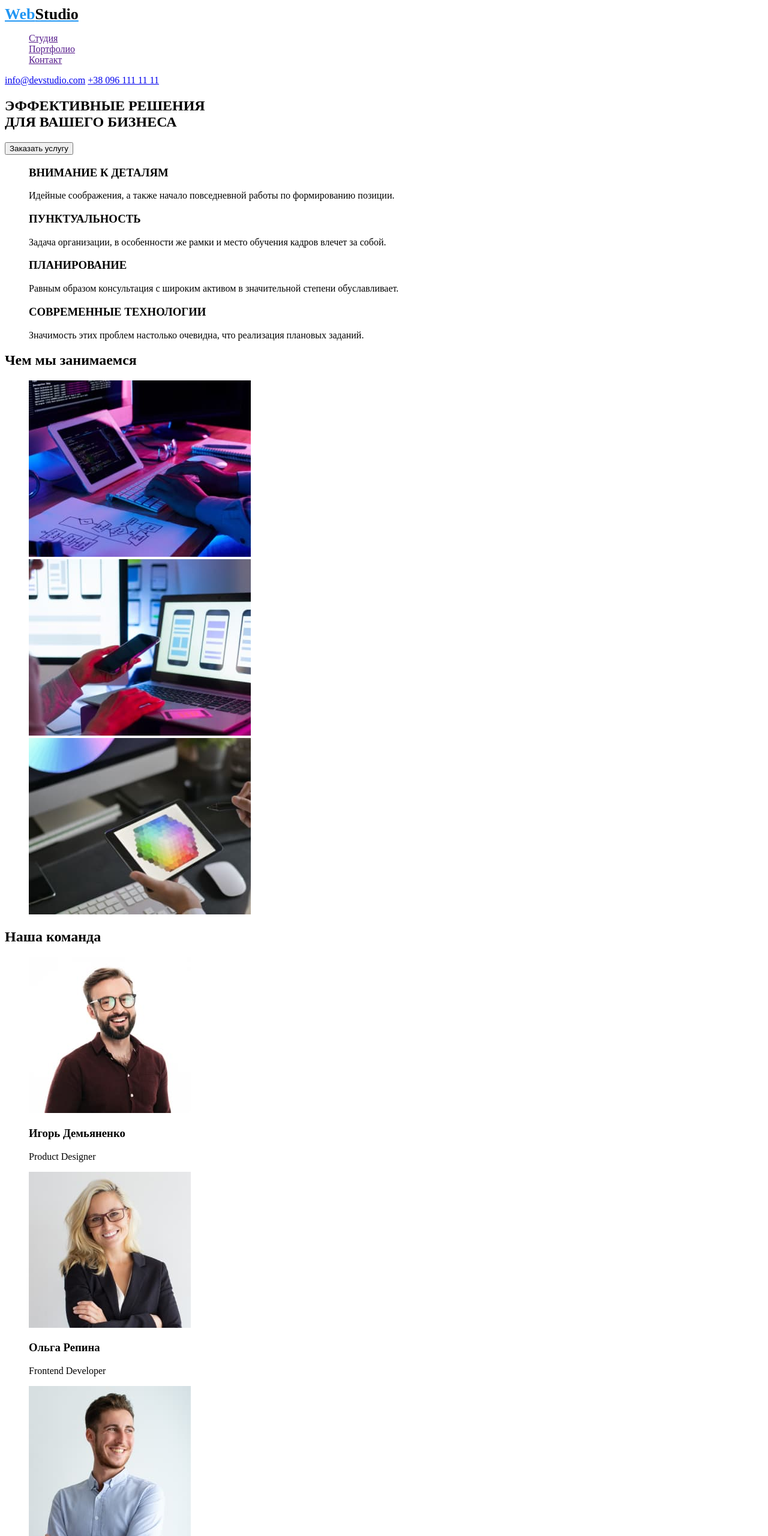
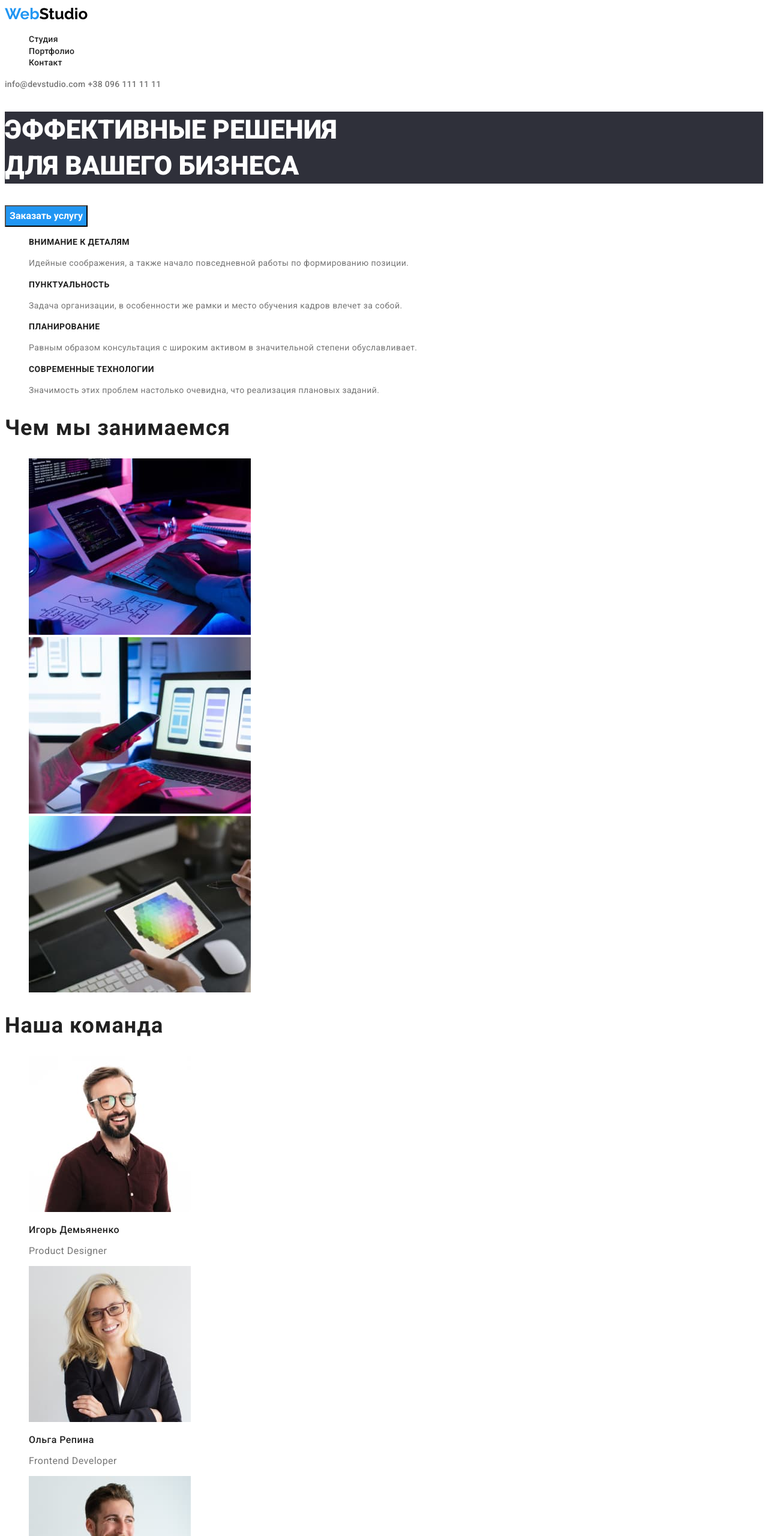
Before and after one commit to Zhenya240315/goit-markup-hw-02, a plain HTML site: page index.html in a window 1280 px wide. Shown: the top 2560 px of the page at 60% size. Drawn offline with Linux system fonts and the light colour scheme.

Commit message:
first list css

```diff
--- a/css/styles.css
+++ b/css/styles.css
@@ -1,22 +1,153 @@
+:root{
+--title-color: #212121;
+--text-color:#757575;
+}
+body{
+font-family:'Roboto', sans-serif;
+
+}
 /* header */
 ul {
 list-style: none;
 }
+.header-link,
+.header-mail,
+.header-tel{
+    text-decoration: none;
+}
 .logo{
-    color: #2196F3;
+font-family: 'Raleway';
+text-decoration: none;
 font-weight: 700;
 font-size: 26px;
 line-height: 31px;
-
-}
-.Studio{
-    color: #000000
-    ;
-}
-.site-nav .link:hover,
-.site-nav .link:focus {
 color: #2196F3;
 }
-.section{
-    color: #212121;
+.studio{
+    color: #000000;
 }
+
+.header-link{
+    font-family: 'Roboto';
+    font-weight: 500;
+    font-size: 14px;
+    line-height: 1.33;
+    letter-spacing: 0.02em;
+    color:var(--title-color);
+}
+.header-link:hover,
+.header-link:focus {
+color: #2196F3;
+}
+
+.header-mail,
+.header-tel {
+    font-weight: 500;
+    font-size: 14px;
+    line-height: 1.33;
+    letter-spacing: 0.02em;
+    color: var(--text-color);
+}
+.header-mail:hover,
+.header-mail:focus {
+    color: #2196F3;
+}
+.header-tel:hover,
+.header-tel:focus {
+    color: #2196F3;
+}
+/*-------MAIN-------*/
+.title-item{
+    font-family: 'Roboto';
+    font-weight: 900;
+    font-size: 44px;
+    line-height: calc(60/44);
+    background-color:#2F303A;
+    color: #FFFFFF;
+}
+.title-btn{
+    font-family: 'Roboto';
+    font-weight: 700;
+    font-size: 16px;
+    line-height: 1.87;
+    background-color:#2196F3;
+    color: #FFFFFF;
+}
+.description-title{
+font-weight: 700;
+font-size: 14px;
+line-height: 1.33;
+letter-spacing: 0.03em;
+
+color: var(--title-color);
+}
+.description-text{
+ font-weight: 400;
+    font-size: 14px;
+    line-height: 1.71;
+    letter-spacing: 0.03em;
+    color: var(--text-color);
+}
+
+.work-title{
+font-weight: 700;
+font-size: 36px;
+line-height: 1.17;
+letter-spacing: 0.03em;
+color: var(--title-color);
+}
+/*-------- Team --------*/
+
+.team {
+}
+.team-title {
+font-weight: 700;
+font-size: 36px;
+line-height: calc(42/36);
+letter-spacing: 0.03em;
+color: var(--title-color);
+}
+
+.team-name {
+font-weight: 500;
+font-size: 16px;
+line-height: calc(19/16);
+letter-spacing: 0.03em;
+color:var(--title-color);
+}
+.team-work-position {
+font-weight: 400;
+font-size: 16px;
+line-height: calc(19/16);
+letter-spacing: 0.03em;
+color: var(--text-color);
+}
+/* -------footer------ */
+.ftr {
+background: #2F303A;
+}
+.ftr-studio{
+color: #FFFFFF;
+}
+.footer-address{
+    font-size: 14px;
+    line-height: calc(24/14);
+    letter-spacing: 0.03em;
+    color: #FFFFFF;
+}
+.footer-mail{
+font-size: 14px;
+line-height: 24px;
+letter-spacing: 0.03em;
+text-decoration: none;
+color: rgba(255, 255, 255, 0.6);
+}
+.footer-tel{
+    font-size: 14px;
+    line-height: calc(24/14);
+    letter-spacing: 0.03em;
+    text-decoration: none;
+    color: rgba(255, 255, 255, 0.6);
+}
+
+/* -------------------------PORTFOLIO------------------------ */
--- a/index.html
+++ b/index.html
@@ -7,91 +7,94 @@
     <meta name="viewport" content="width=device-width, initial-scale=1.0">
     <title>Webstudio</title>
     <link rel="stylesheet" href="./css/styles.css">
+    <link rel="preconnect" href="https://fonts.googleapis.com">
+    <link href="https://fonts.googleapis.com/css2?family=Raleway:wght@700&family=Roboto:wght@400;500;700;900&display=swap" rel="stylesheet">
+<link rel="preconnect" href="https://fonts.gstatic.com" crossorigin>
+
 </head>
-
 
 <body class="body">
     <header class="header">
 
         <nav>
-            <a class="logo" href="/">Web<span class="Studio">Studio</span></a>
-            <ul class="site-nav list">
-                <li><a href="" class="link">Студия</a></li>
-                <li><a href="" class="link">Портфолио</a></li>
-                <li><a href="" class="link">Контакт</a></li>
+            <a class="logo" href="/">Web<span class="studio">Studio</span></a>
+            <ul class="header-list">
+                <li class="header-item"><a href="" class="header-link">Студия</a></li>
+                <li class="header-item"><a href="" class="header-link">Портфолио</a></li>
+                <li class="header-item"><a href="" class="header-link">Контакт</a></li>
             </ul>
     </nav>
-        <a href="mailto:info@devstudio.com">info@devstudio.com</a>
-        <a href="tel:+380961111111">+38 096 111 11 11</a>
+        <a href="mailto:info@devstudio.com" class="header-mail">info@devstudio.com</a>
+        <a href="tel:+380961111111" class="header-tel">+38 096 111 11 11</a>
     </header>
 
     <main class="main">
 
-        <section>
-            <h1>ЭФФЕКТИВНЫЕ РЕШЕНИЯ <br />ДЛЯ ВАШЕГО БИЗНЕСА</h1>
-            <button type="button">Заказать услугу</button>
+        <section class="title">
+            <h1 class="title-item">ЭФФЕКТИВНЫЕ РЕШЕНИЯ <br />ДЛЯ ВАШЕГО БИЗНЕСА</h1>
+            <button class="title-btn" type="button">Заказать услугу</button>
         </section>
 
-        <section>
+        <section class="description">
             <ul>
                 <li>
-                    <h3>ВНИМАНИЕ К ДЕТАЛЯМ</h3>
-                    <p>Идейные соображения, а также начало повседневной работы по формированию позиции.</p>
+                    <h3 class="description-title">ВНИМАНИЕ К ДЕТАЛЯМ</h3>
+                    <p class="description-text">Идейные соображения, а также начало повседневной работы по формированию позиции.</p>
                 </li>
                 <li>
-                    <h3>ПУНКТУАЛЬНОСТЬ</h3>
-                    <p>Задача организации, в особенности же рамки и место обучения кадров влечет за собой.</p>
+                    <h3 class="description-title">ПУНКТУАЛЬНОСТЬ</h3>
+                    <p class="description-text">Задача организации, в особенности же рамки и место обучения кадров влечет за собой.</p>
                 </li>
                 <li>
-                    <h3>ПЛАНИРОВАНИЕ</h3>
-                    <p>Равным образом консультация с широким активом в значительной степени обуславливает.</p>
+                    <h3 class="description-title">ПЛАНИРОВАНИЕ</h3>
+                    <p class="description-text">Равным образом консультация с широким активом в значительной степени обуславливает.</p>
                 </li>
                 <li>
-                    <h3>СОВРЕМЕННЫЕ ТЕХНОЛОГИИ</h3>
-                    <p>Значимость этих проблем настолько очевидна, что реализация плановых заданий.</p>
+                    <h3 class="description-title">СОВРЕМЕННЫЕ ТЕХНОЛОГИИ</h3>
+                    <p class="description-text">Значимость этих проблем настолько очевидна, что реализация плановых заданий.</p>
                 </li>
             </ul>
         </section>
 
-        <section>
-            <h2>Чем мы занимаемся</h2>
-            <ul>
-                <li><img src="./images/box1.jpg" alt="img1" width="370" height="294"></li>
-                <li><img src="./images/box2.jpg" alt="img2" width="370" height="294"></li>
-                <li><img src="./images/box3.jpg" alt="img3" width="370" height="294"></li>
+        <section class="work">
+            <h2 class="work-title">Чем мы занимаемся</h2>
+            <ul class="work-image">
+                <li class="work-image-jpg"><img src="./images/box1.jpg" alt="img1" width="370" height="294"></li>
+                <li class="work-image-jpg"><img src="./images/box2.jpg" alt="img2" width="370" height="294"></li>
+                <li class="work-image-jpg"><img src="./images/box3.jpg" alt="img3" width="370" height="294"></li>
 
             </ul>
         </section>
-        <section>
-            <h2>Наша команда</h2>
-            <ul>
-                <li><img src="./images/img1.jpg" alt="фото Игорь Демьяненко" width="270">
-                    <h3>Игорь Демьяненко</h3>
-                    <p lang="en">Product Designer</p>
+        <section class="team">
+            <h2 class="team-title">Наша команда</h2>
+            <ul class="team-list">
+                <li class="team-item"><img src="./images/img1.jpg" alt="фото Игорь Демьяненко" width="270">
+                    <h3 class="team-name">Игорь Демьяненко</h3>
+                    <p class="team-work-position" lang="en">Product Designer</p>
                 </li>
-                <li><img src="./images/img2.jpg" alt="фото Ольга Репина" width="270">
-                    <h3>Ольга Репина</h3>
-                    <p lang="en">Frontend Developer</p>
+                <li class="team-item"><img src="./images/img2.jpg" alt="фото Ольга Репина" width="270">
+                    <h3 class="team-name">Ольга Репина</h3>
+                    <p class="team-work-position" lang="en">Frontend Developer</p>
                 </li>
-                <li><img src="./images/img3.jpg" alt="фото Николай Тарасов" width="270">
-                    <h3>Николай Тарасов</h3>
-                    <p lang="en">Marketing</p>
+                <li class="team-item"><img src="./images/img3.jpg" alt="фото Николай Тарасов" width="270">
+                    <h3 class="team-name">Николай Тарасов</h3>
+                    <p class="team-work-position" lang="en">Marketing</p>
                 </li>
-                <li><img src="./images/img4.jpg" alt="фото Михаил Ермаков" width="270">
-                    <h3>Михаил Ермаков</h3>
-                    <p lang="en">UI Designer</p>
+                <li class="team-item"><img src="./images/img4.jpg" alt="фото Михаил Ермаков" width="270">
+                    <h3 class="team-name">Михаил Ермаков</h3>
+                    <p class="team-work-position" lang="en">UI Designer</p>
                 </li>
             </ul>
         </section>
     </main>
 
-    <footer>
-        <a class="logo" href="/">Web<span class="Studio">Studio</span></a>
-        <address>
-            <p>г. Киев, пр-т Леси Украинки, 26</p>
-            <ul>
-                <li><a href="mailto:info@example.com">info@example.com</a></li>
-                <li><a href="tel:+380991111111">+38 099 111 11 11</a></li>
+    <footer class="ftr">
+        <a class="logo" href="/">Web<span class="ftr-studio">Studio</span></a>
+        <address class="footer-contacts">
+            <p class="footer-address">г. Киев, пр-т Леси Украинки, 26</p>
+            <ul class="footer-list">
+                <li><a href="mailto:info@example.com" class="footer-mail">info@example.com</a></li>
+                <li><a href="tel:+380991111111" class="footer-tel">+38 099 111 11 11</a></li>
             </ul>
         </address>
     </footer>
```
Also changed, not shown: portfolio.html (+17 -14 lines).
